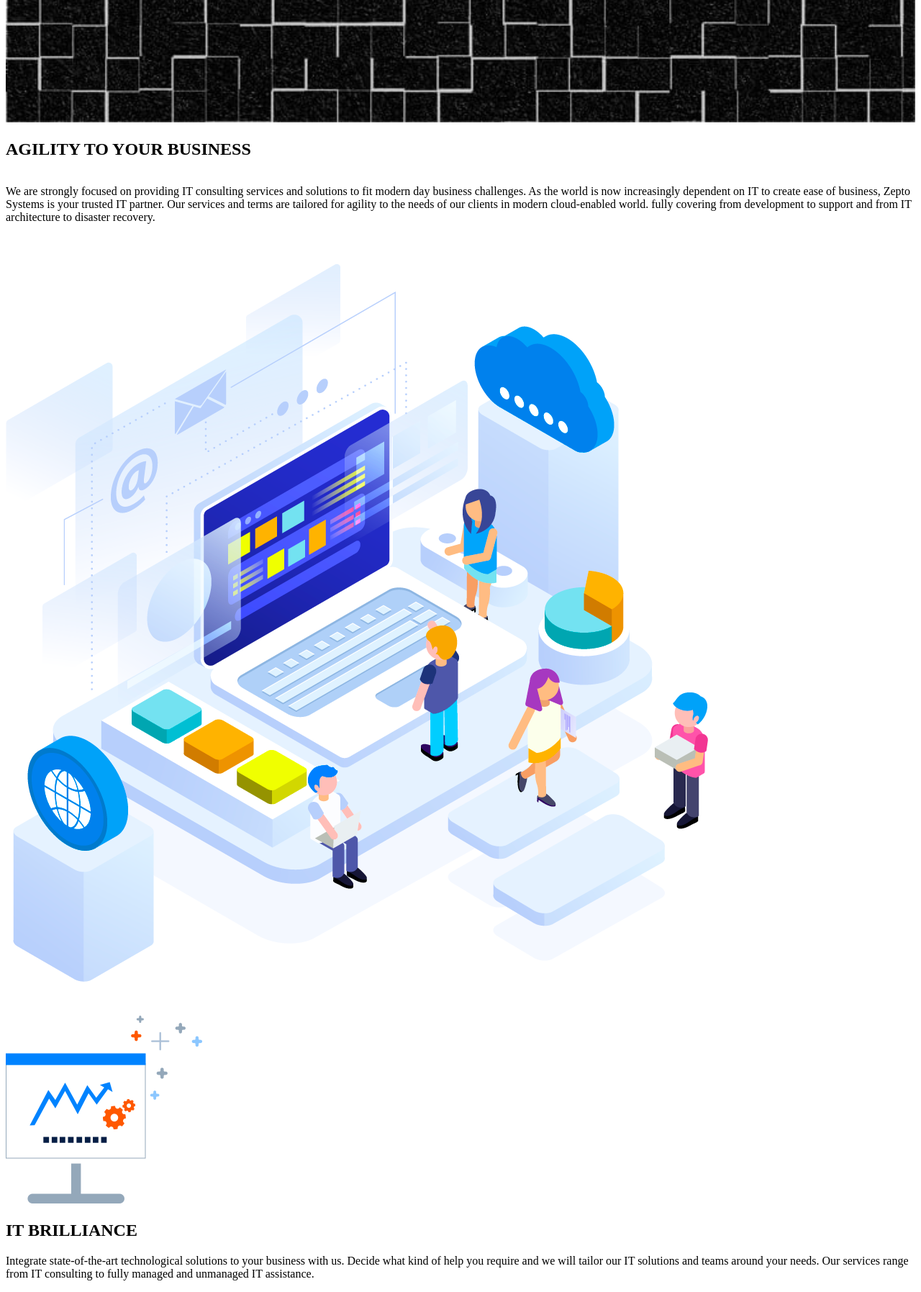
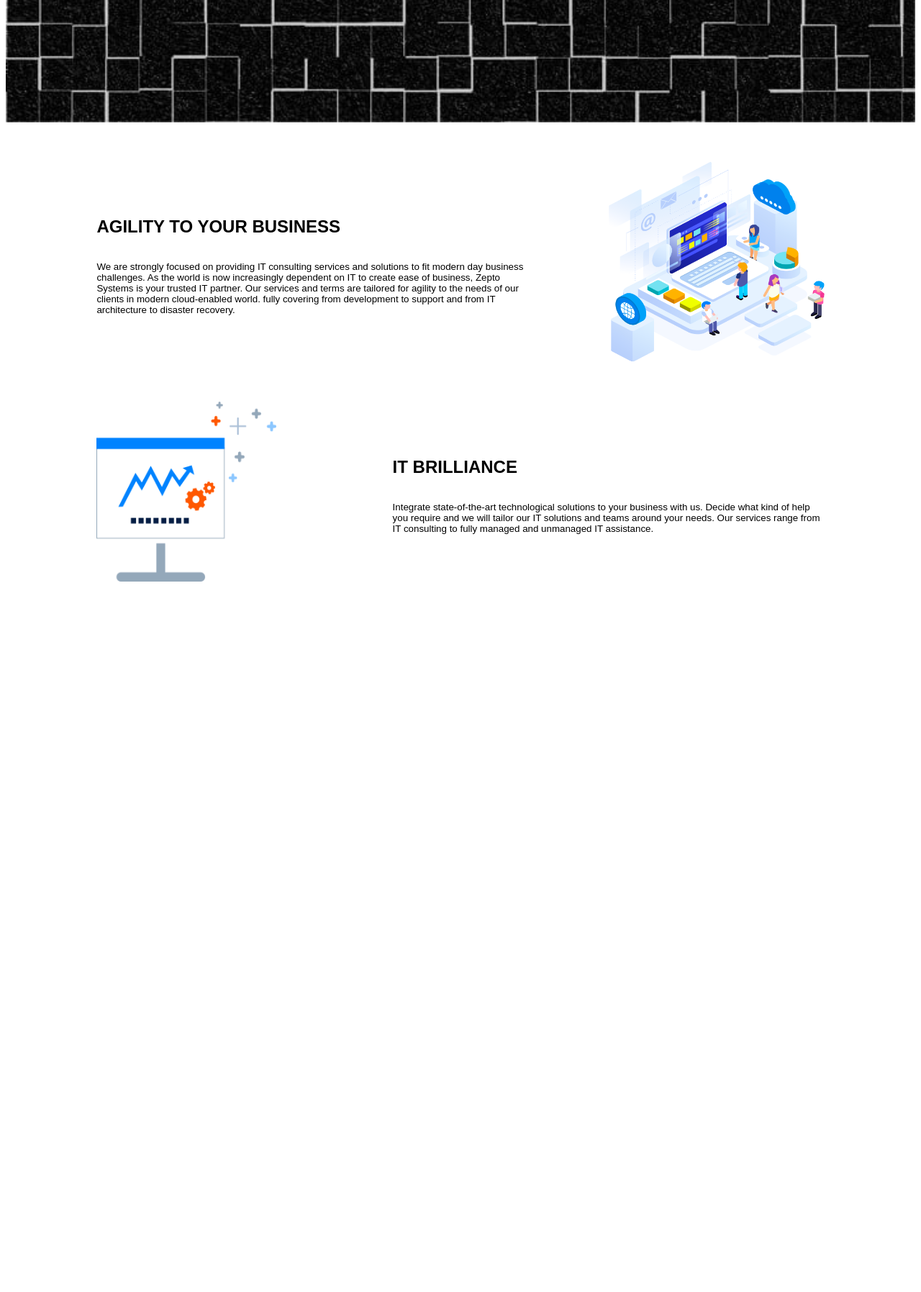
Before and after one commit to talhatariq2000/lab-sessional-1-fa18-129, a PHP site: page / in a window 1280 px wide. Shown: the part 400-2195 px from the top of the page at 72% size. After the commit the page ends 1208 px from the top, so only its background shows below. Run offline with PHP 8.4, Linux system fonts and the light colour scheme.

Commit message:
Update styles129.css

```diff
--- a/styles129.css
+++ b/styles129.css
@@ -29,7 +29,6 @@
     width: 20px;
     height: 20px;
 }
-
 #collage{
     width: 100%;
 }
@@ -46,7 +45,42 @@
     height: 50px;
 }
 
+.usual{
+    margin-top: 40px;
+    margin-bottom: 40px;
+    margin-left: 10%;
+    margin-right: 10%;
+    display: flex;
+    flex-direction: row;
+    justify-content: space-between;
+}
 #agility{
     display: flex;
     flex-direction: column;
+    align-items: flex-start;
+    justify-content: center;
+    width: 600px;
 }
+#image1{
+    width: 300px;
+    height: 300px;
+}
+h2 {
+    font-family:  sans-serif;
+  }
+p{
+    font-family:  sans-serif;
+    font-size: smaller;
+}
+
+#brilliance{
+    display: flex;
+    flex-direction: column;
+    align-items: flex-start;
+    justify-content: center;
+    width: 600px;
+}
+#image2{
+    width: 250px;
+    height: 250px;
+}
```
